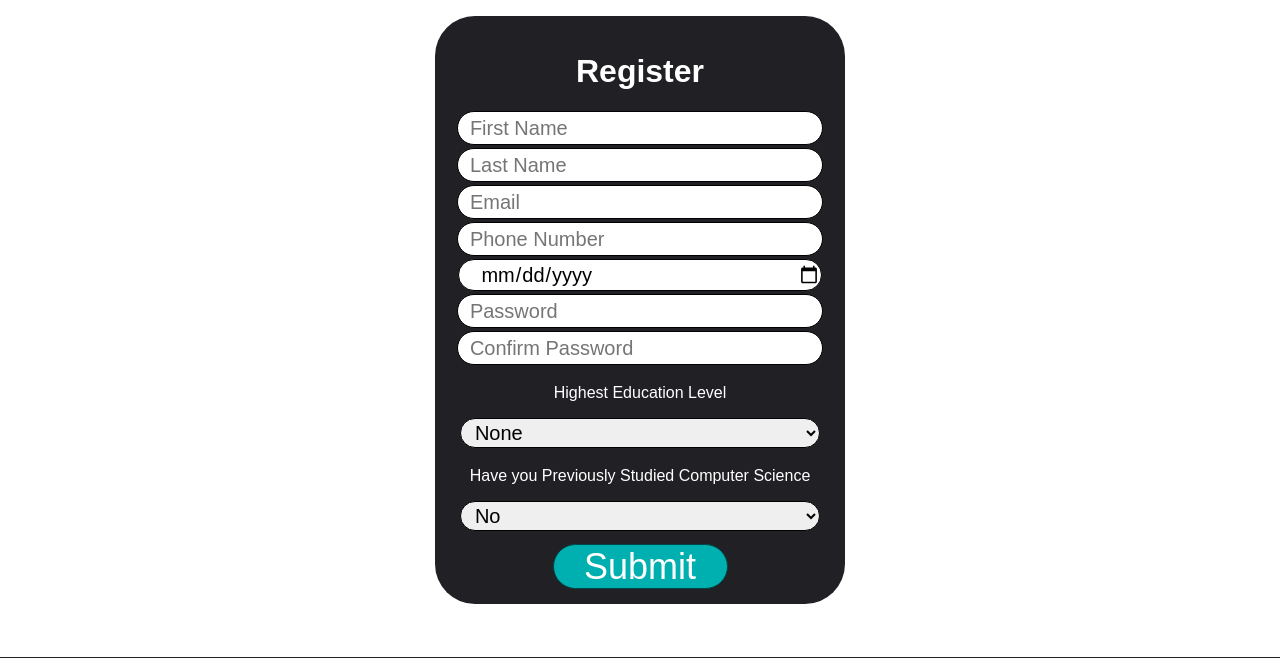
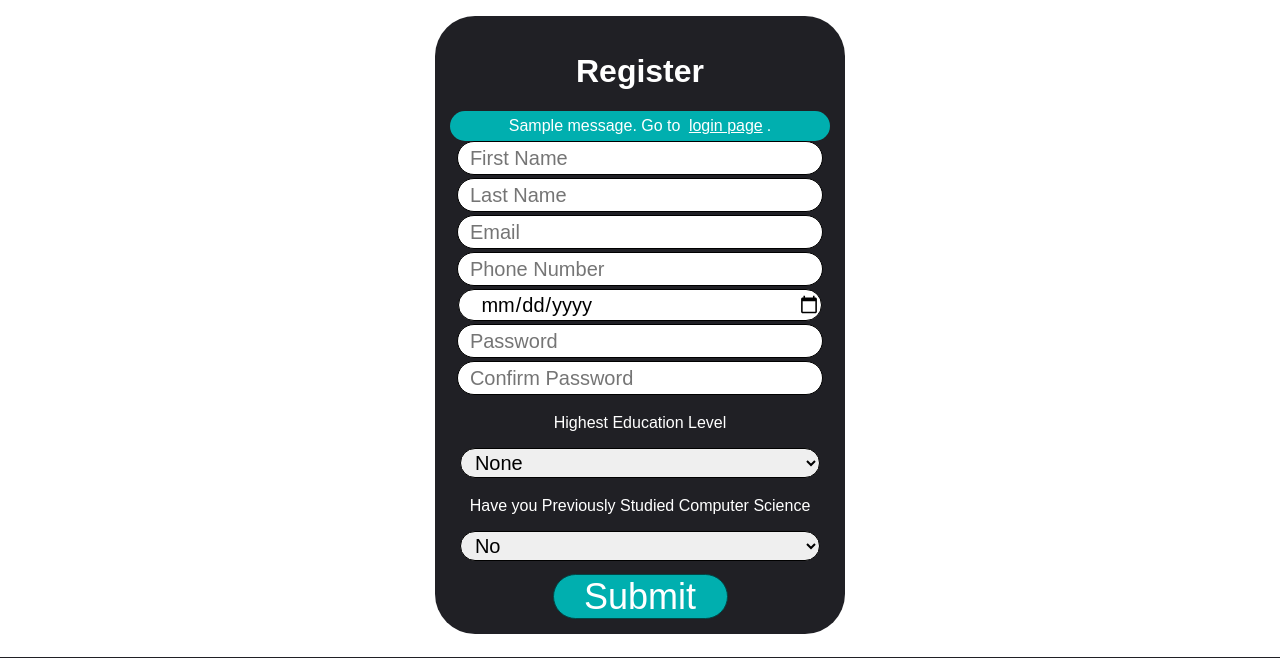
Before and after one commit to kyledarrenanderson/CSC2033Coursework, a Flask app: page /register in a window 1280 px wide. Shown: the part 47-705 px from the top of the page. Run offline with Flask 2, Linux system fonts and the light colour scheme; one stand-in notice (Sample message) is shown; parts of the project's set-up code (start-up, migrations or seed data) failed here and were passed over.

Commit message:
Fixed Flash

```diff
--- a/static/websiteResources/base.css
+++ b/static/websiteResources/base.css
@@ -284,3 +284,16 @@
     border-radius: 25px;
     text-align: center;
 }
+
+.errorMessage {
+    color: white;
+    background-color: #00afaf;
+    padding: 6px;
+    border-radius: 20px;
+}
+
+.errorMessage a {
+    color: white;
+    background-color: #00afaf;
+    padding: 4px
+}
--- a/templates/register.html
+++ b/templates/register.html
@@ -4,6 +4,13 @@
     <div class="forms">
         <h1>Register</h1>
         <form method="POST">
+            {% with messages = get_flashed_messages() %}
+                {% if messages %}
+                    <div class="errorMessage">
+                        {{ messages[0] }}. Go to <a href="{{ url_for('users.login') }}">login page</a>.
+                    </div>
+                {% endif %}
+            {% endwith %}
             {{ form.csrf_token }}
             {{ form.firstName(class="inputs", placeholder="First Name") }}
             {{ form.lastName(class="inputs", placeholder="Last Name") }}
--- a/users/views.py
+++ b/users/views.py
@@ -60,6 +60,7 @@ def login():
         user = User.query.filter_by(email=form.email.data).first()
         if not user or not check_password_hash(user.password, form.password.data):
             logging.warning('SECURITY - Invalid Login Attempt [%s, %s]', form.email.data, request.remote_addr)
+            flash("Invalid Login Details")
 
             return render_template('login.html', form=form)
 
```
Also changed, not shown: templates/login.html (+7 -0 lines).
